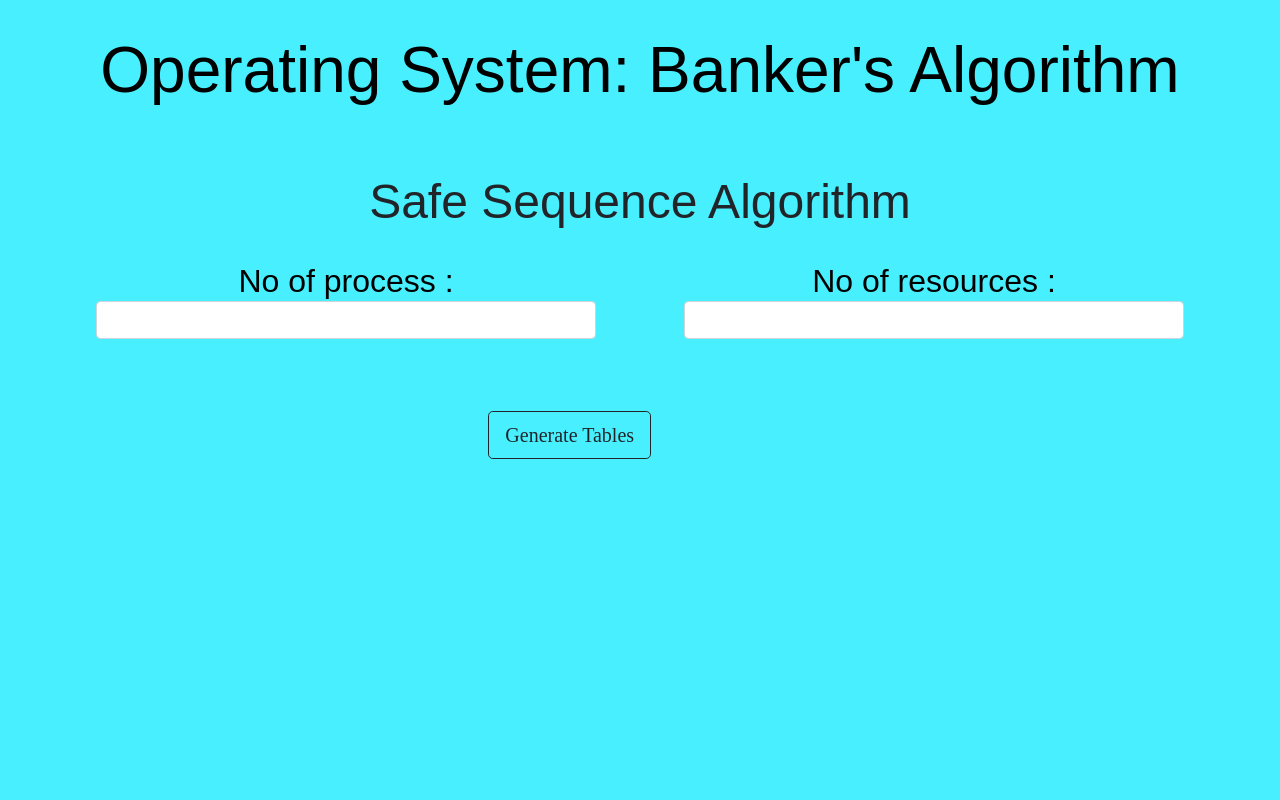
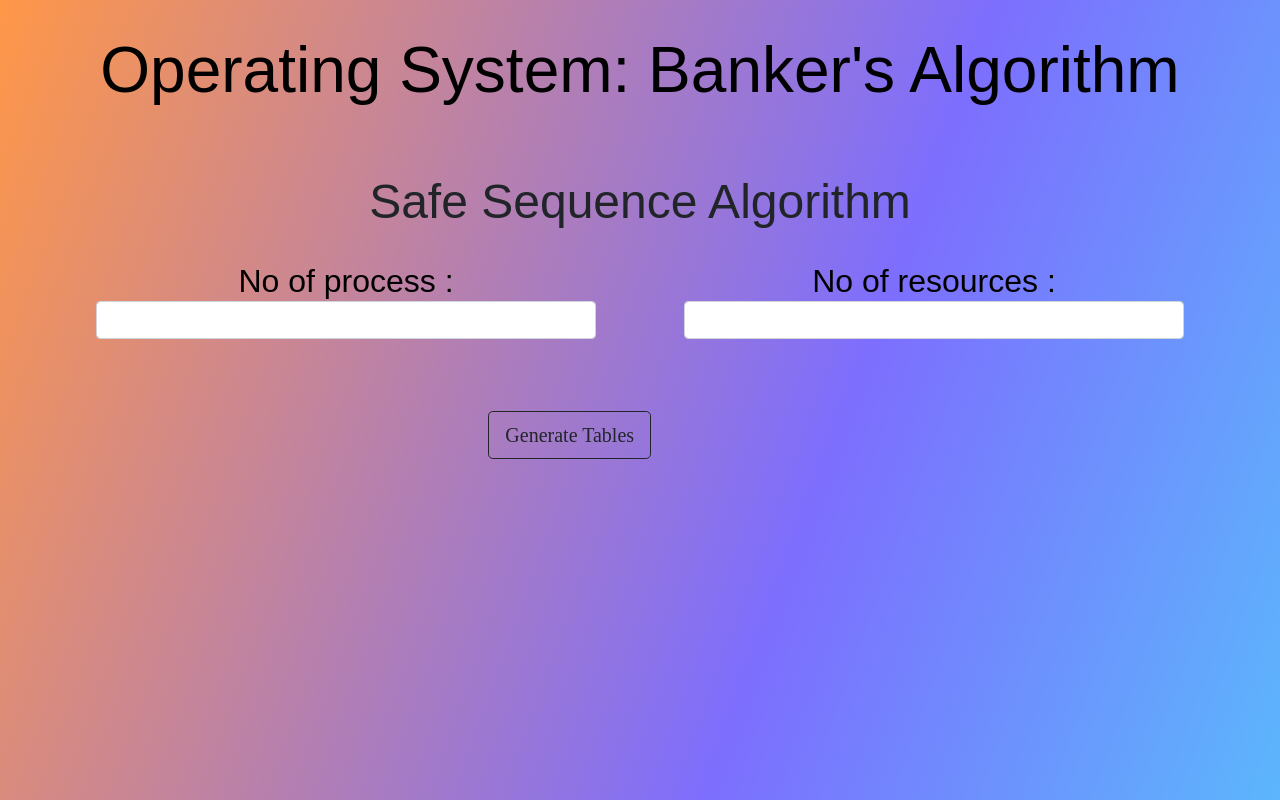
Before and after one commit to parin117/Banker-s-Algorithm, a plain HTML site: page index.html in a window 1280 px wide. Shown: the top 800 px of the page. Drawn offline with nearby package versions, Linux system fonts and the light colour scheme; a web font is replaced by a local one.

Commit message:
Update page.css

```diff
--- a/page.css
+++ b/page.css
@@ -8,11 +8,12 @@ table{
 div{
     margin:2rem 2rem;
 }
-body{
-    background-color: #48f0ff;
+body {
+    background: linear-gradient(110deg,#ff9748, #7d6efe ,#43ecfb );
     padding: 2rem 2rem;
     text-align: center;
 }
+
 tr{
     border: 2px solid;
 }
```
